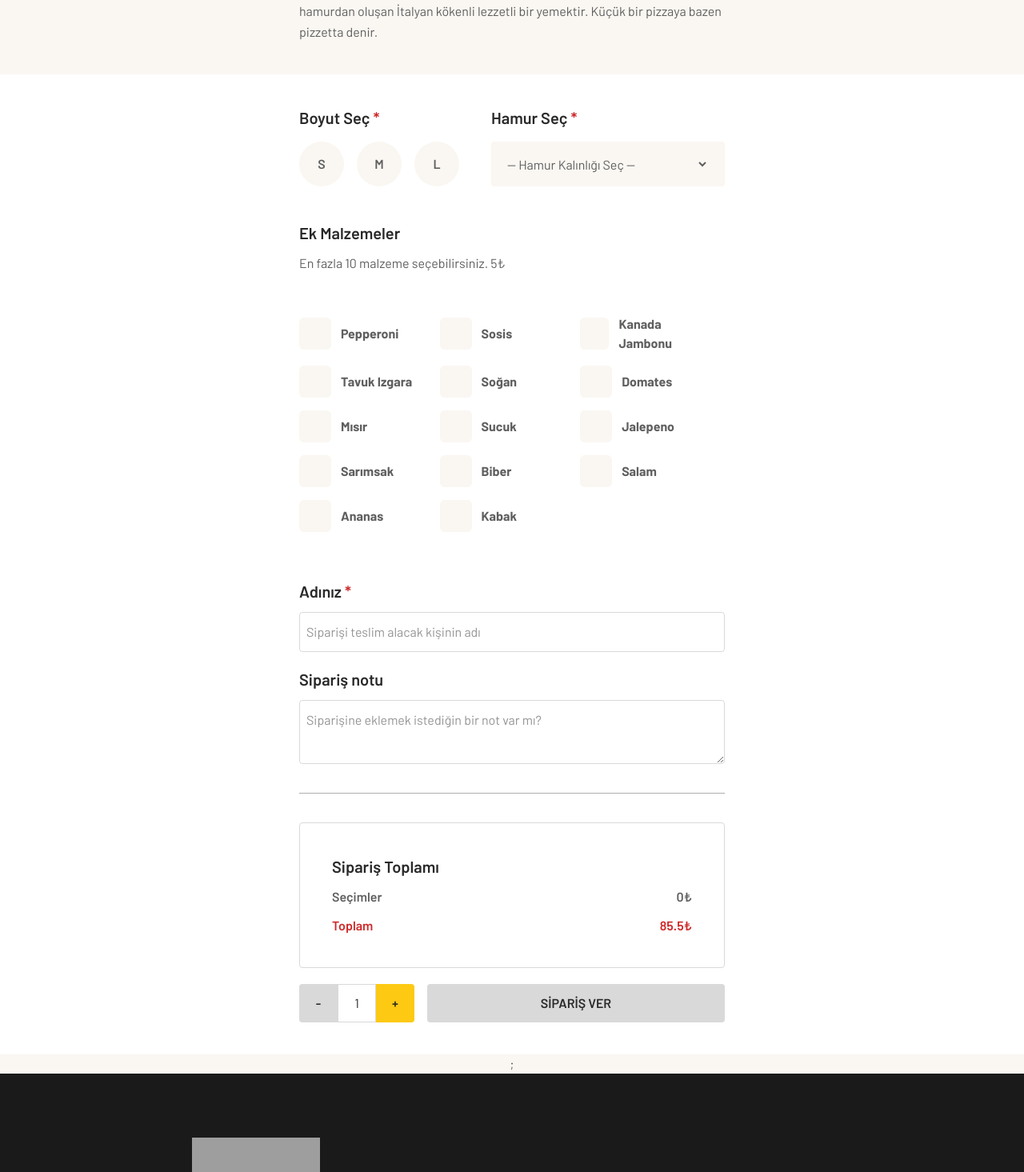
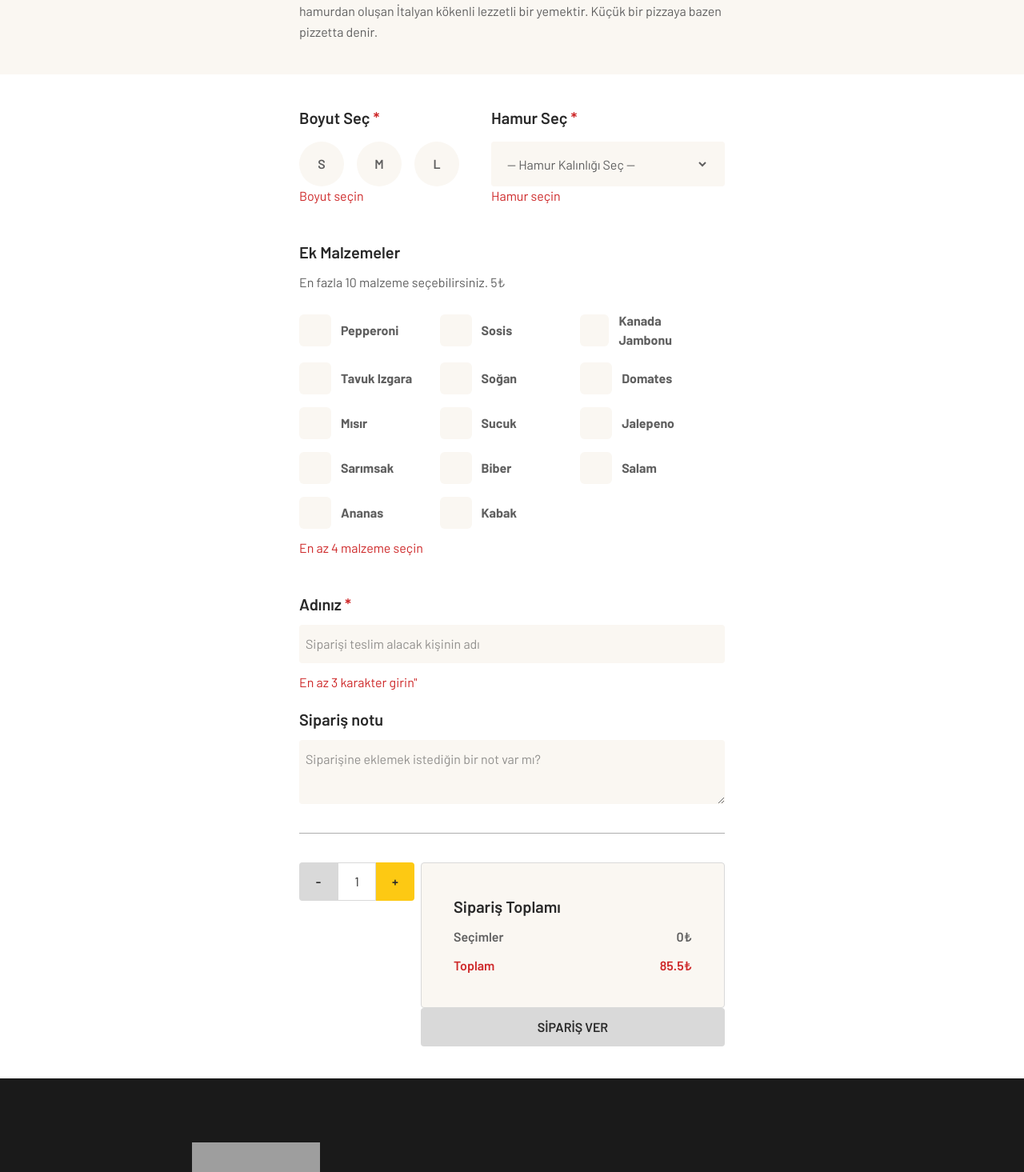
Before and after one commit to brrkrmn/s8-pizza-challenge, a React (Vite) app: page /order in a window 1280 px wide. Shown: the part 665-2130 px from the top of the page at 80% size. Built offline with nearby package versions, Linux system fonts and the light colour scheme; grey boxes are pictures that could not be loaded; a web font is replaced by a local one.

Commit message:
add validation messages to form

```diff
--- a/src/components/Order/Order.jsx
+++ b/src/components/Order/Order.jsx
@@ -36,7 +36,7 @@ const Order = ({ setOrderDetails }) => {
           {absolutePizza.itemDescription}
         </p>
       </div>
-      <OrderForm setOrderDetails={setOrderDetails} />;
+      <OrderForm setOrderDetails={setOrderDetails} />
     </div>
   );
 };
--- a/src/components/Order/components/OrderForm/OrderForm.jsx
+++ b/src/components/Order/components/OrderForm/OrderForm.jsx
@@ -78,7 +78,7 @@ const OrderForm = ({ setOrderDetails }) => {
         className="w-full font-barlow max-w-[532px] h-full text-gray-medium py-10 flex flex-col items-start justify-start gap-5"
       >
         <div className="w-full flex items-start justify-between gap-10">
-          <fieldset className="flex flex-col items-start justify-start gap-4">
+          <fieldset className="flex flex-col items-start justify-start">
             <legend className="text-xl font-semibold text-gray-medium">
               Boyut Seç <span className="text-red">*</span>
             </legend>
@@ -102,6 +102,13 @@ const OrderForm = ({ setOrderDetails }) => {
                 </label>
               ))}
             </div>
+            <p
+              className={`text-red transition ${
+                !values.size ? "opacity-100" : "opacity-0"
+              }`}
+            >
+              Boyut seçin
+            </p>
           </fieldset>
           <fieldset className="flex flex-col items-start justify-start h-full w-full">
             <label
@@ -126,16 +133,23 @@ const OrderForm = ({ setOrderDetails }) => {
                 </option>
               ))}
             </select>
+            <p
+              className={`text-red transition ${
+                !values.thickness ? "opacity-100" : "opacity-0"
+              }`}
+            >
+              Hamur seçin
+            </p>
           </fieldset>
         </div>
-        <fieldset className="!mt-6 flex flex-col items-start justify-center gap-3">
+        <fieldset className="flex flex-col items-start justify-center gap-3 py-6">
           <h3 className="text-xl font-semibold text-gray-medium">
             Ek Malzemeler
           </h3>
           <p className="text-gray-light font-[400]">
             En fazla 10 malzeme seçebilirsiniz. 5₺
           </p>
-          <div className="flex items-center justify-start flex-wrap gap-4 py-10">
+          <div className="flex items-center justify-start flex-wrap gap-4 pt-3">
             {EXTRAS.map((extra) => (
               <label
                 className={`${
@@ -188,6 +202,18 @@ const OrderForm = ({ setOrderDetails }) => {
               </label>
             ))}
           </div>
+          <p
+            className={`text-red transition ${
+              values.extras.length < 4 || values.extras.length === 10
+                ? "opacity-100"
+                : "opacity-0"
+            }`}
+          >
+            {values.extras.length < 4
+              ? "En az 4 malzeme seçin"
+              : values.extras.length === 10 &&
+                "En fazla 10 malzeme seçebilirsiniz"}
+          </p>
         </fieldset>
         <fieldset className="flex flex-col items-start justify-center gap-3 w-full">
           <label
@@ -203,9 +229,16 @@ const OrderForm = ({ setOrderDetails }) => {
             name="userName"
             value={values.userName}
             onChange={handleChange}
-            className="border-1 w-full py-3 border-divider px-2 rounded-sm"
+            className="bg-beige focus:outline-1 outline-yellow w-full py-3 border-divider px-2 rounded-sm"
             placeholder="Siparişi teslim alacak kişinin adı"
           />
+          <p
+            className={`text-red transition ${
+              values.userName.length < 3 ? "opacity-100" : "opacity-0"
+            }`}
+          >
+            En az 3 karakter girin"
+          </p>
         </fieldset>
         <fieldset className="flex flex-col items-start justify-center gap-3 w-full">
           <label
@@ -220,22 +253,11 @@ const OrderForm = ({ setOrderDetails }) => {
             name="note"
             value={values.note}
             onChange={handleChange}
-            className="border-1 w-full py-3 border-divider px-2 rounded-sm resize-y min-h-[80px]"
+            className="bg-beige focus:outline-1 outline-yellow w-full py-3 border-divider px-2 rounded-sm resize-y min-h-[80px]"
           />
         </fieldset>
         <hr className="border-t-1 border-gray-light opacity-50 w-full !my-4"></hr>
-        <div className="border-1 border-divider rounded-sm w-full p-10 flex flex-col items-start justify-center gap-3 font-semibold">
-          <h4 className="text-xl text-gray-medium">Sipariş Toplamı</h4>
-          <div className="flex items-center justify-between w-full text-gray-light">
-            <p>Seçimler</p>
-            <p>{values.extras.length * 5}₺</p>
-          </div>
-          <div className="flex items-center justify-between w-full text-red">
-            <p>Toplam</p>
-            <p>{values.totalPrice}₺</p>
-          </div>
-        </div>
-        <div className="w-full h-full flex items-center justify-center gap-4">
+        <div className="w-full flex items-start justify-start gap-2">
           <div className="w-fit flex items-center justify-center gap-0">
             <button
               type="button"
@@ -246,7 +268,7 @@ const OrderForm = ({ setOrderDetails }) => {
                   quantity: prev.quantity - 1,
                 }))
               }
-              className="w-12 h-12 bg-yellow text-gray-medium !font-semibold rounded-l-sm disabled:bg-divider disabled:cursor-auto cursor-pointer"
+              className="w-12 h-12 bg-yellow text-gray-medium !font-semibold rounded-l-sm disabled:bg-divider disabled:cursor-not-allowed cursor-pointer"
             >
               -
             </button>
@@ -261,19 +283,32 @@ const OrderForm = ({ setOrderDetails }) => {
                   quantity: prev.quantity + 1,
                 }))
               }
-              className="bg-yellow text-gray-medium !font-semibold py-3 rounded-r-sm w-12 h-12 disabled:bg-divider disabled:cursor-auto cursor-pointer"
+              className="bg-yellow text-gray-medium !font-semibold py-3 rounded-r-sm w-12 h-12 disabled:bg-divider disabled:cursor-not-allowed cursor-pointer"
             >
               +
             </button>
+          </div>
+          <div className="w-full">
+            <div className="border-1 bg-beige border-divider rounded-sm w-full p-10 flex flex-col items-start justify-center gap-3 font-semibold">
+              <h4 className="text-xl text-gray-medium">Sipariş Toplamı</h4>
+              <div className="flex items-center justify-between w-full text-gray-light">
+                <p>Seçimler</p>
+                <p>{values.extras.length * 5}₺</p>
+              </div>
+              <div className="flex items-center justify-between w-full text-red">
+                <p>Toplam</p>
+                <p>{values.totalPrice}₺</p>
+              </div>
             </div>
             <button
               data-testid="submit-button"
               disabled={isDisabled}
               type="submit"
-            className="w-full bg-yellow disabled:bg-divider rounded-sm text-gray-medium !font-semibold px-6 py-3 cursor-pointer disabled:cursor-auto"
+              className="w-full bg-yellow disabled:bg-divider rounded-sm text-gray-medium !font-semibold px-6 py-3 cursor-pointer disabled:cursor-not-allowed"
             >
               SİPARİŞ VER
             </button>
+          </div>
         </div>
       </form>
     </div>
```
Lines whose indentation alone changed are shown as unchanged.
